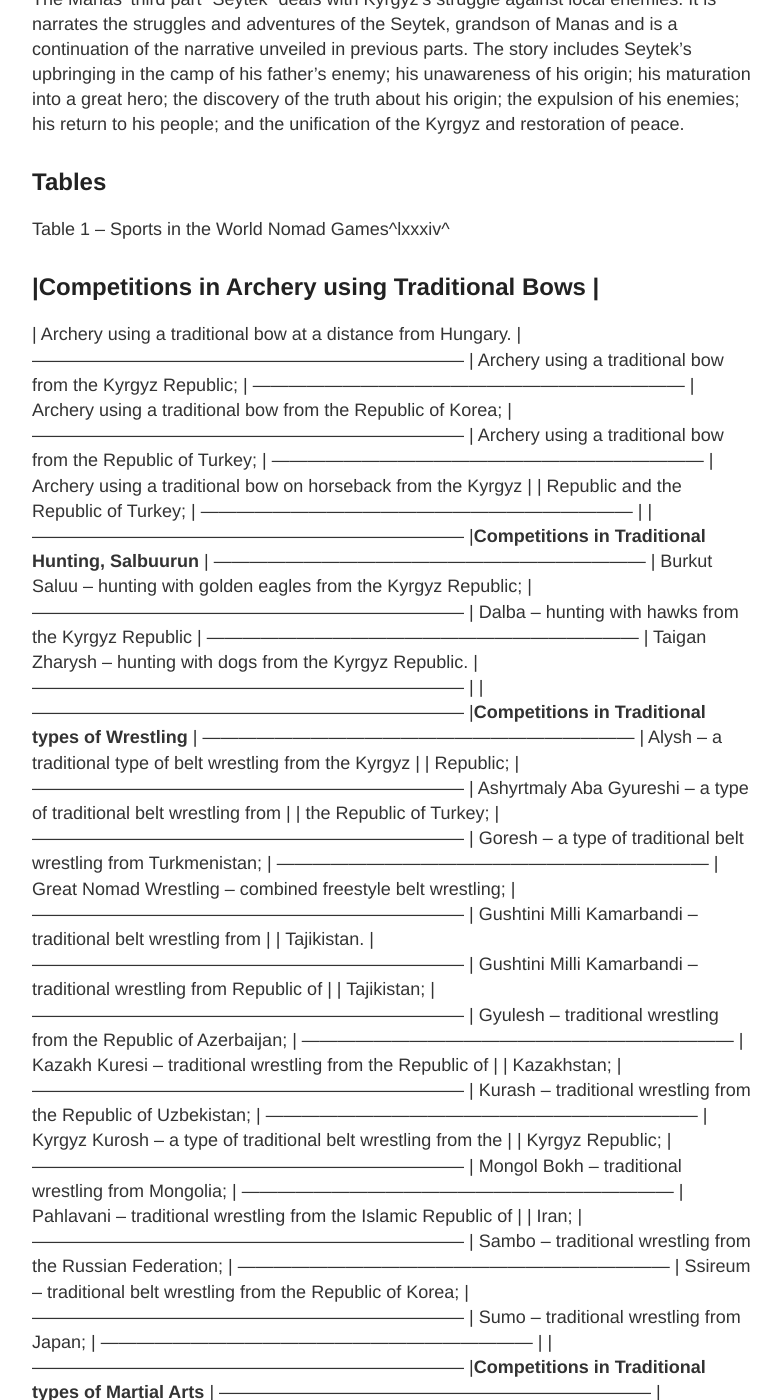
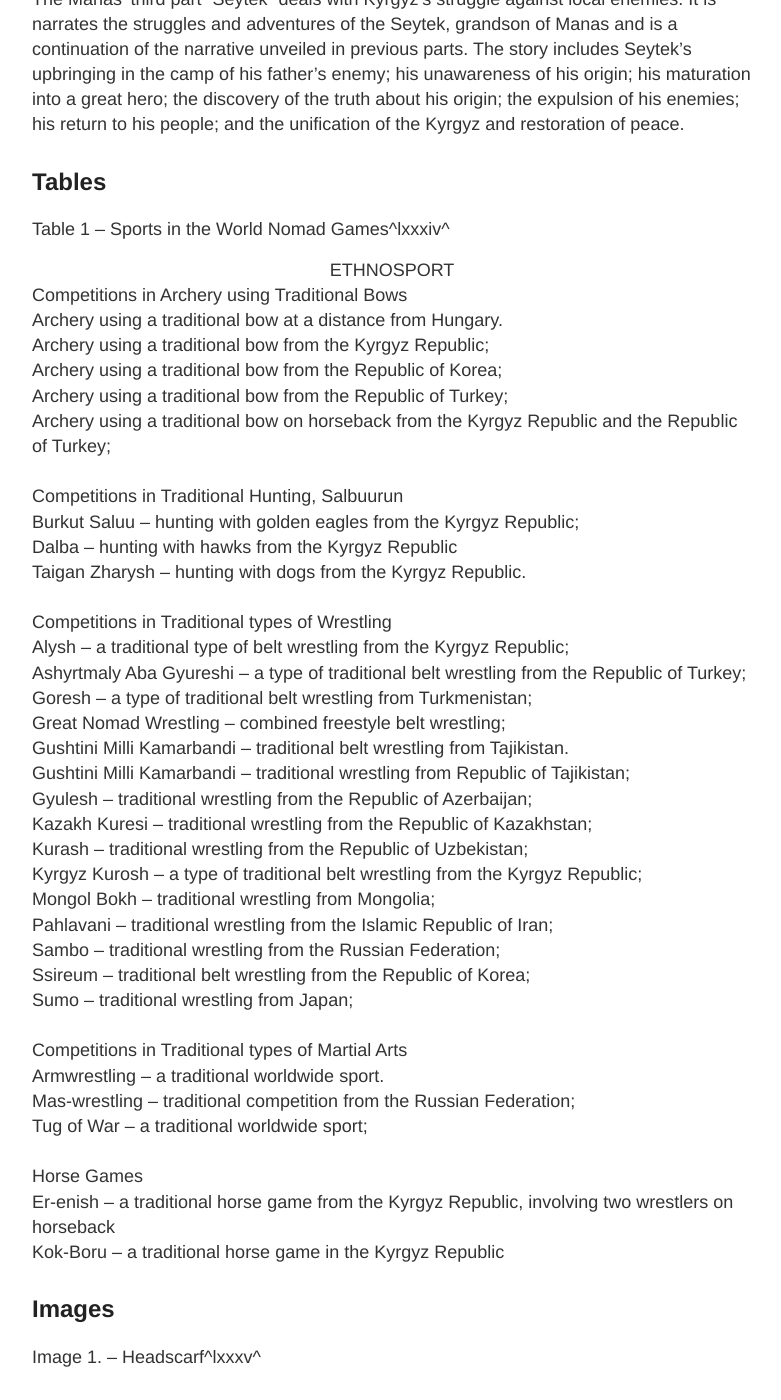
Before and after one commit to eurasiancities/eurasiancities, a Jekyll site: the page built from _essays/holden-cherepov.md, in a window 1280 px wide and 1400 px high, scrolled down 14820 px. Shown: the whole window, without its empty margins (248-1029 px from the left). Built offline with Jekyll 4.4.1, drawn with Linux system fonts in a browser that asks for light colours; part of the change alters nothing that is shown; some of the changed text lies outside the part shown; grey boxes are pictures that could not be loaded.

Commit message:
add table

```diff
--- a/_essays/holden-cherepov.md
+++ b/_essays/holden-cherepov.md
@@ -732,123 +732,45 @@ the unification of the Kyrgyz and restoration of peace.
 
 Table 1 -- Sports in the World Nomad Games^lxxxiv^
 
-
-|**Competitions in Archery using Traditional Bows**                 |
-------------------------------------------------------------------------
-| Archery using a traditional bow at a distance from Hungary.          |
-------------------------------------------------------------------------
-| Archery using a traditional bow from the Kyrgyz Republic;            |
-------------------------------------------------------------------------
-| Archery using a traditional bow from the Republic of Korea;          |
-------------------------------------------------------------------------
-| Archery using a traditional bow from the Republic of Turkey;         |
-------------------------------------------------------------------------
-| Archery using a traditional bow on horseback from the Kyrgyz         |
-| Republic and the Republic of Turkey;                                 |
-------------------------------------------------------------------------
-|                                                                      |
-------------------------------------------------------------------------
-|**Competitions in Traditional Hunting, Salbuurun**                 |
-------------------------------------------------------------------------
-| Burkut Saluu -- hunting with golden eagles from the Kyrgyz Republic; |
-------------------------------------------------------------------------
-| Dalba -- hunting with hawks from the Kyrgyz Republic                 |
-------------------------------------------------------------------------
-| Taigan Zharysh -- hunting with dogs from the Kyrgyz Republic.        |
-------------------------------------------------------------------------
-|                                                                      |
-------------------------------------------------------------------------
-|**Competitions in Traditional types of Wrestling**                 |
-------------------------------------------------------------------------
-| Alysh -- a traditional type of belt wrestling from the Kyrgyz        |
-| Republic;                                                            |
-------------------------------------------------------------------------
-| Ashyrtmaly Aba Gyureshi -- a type of traditional belt wrestling from |
-| the Republic of Turkey;                                              |
-------------------------------------------------------------------------
-| Goresh -- a type of traditional belt wrestling from Turkmenistan;    |
-------------------------------------------------------------------------
-| Great Nomad Wrestling -- combined freestyle belt wrestling;          |
-------------------------------------------------------------------------
-| Gushtini Milli Kamarbandi -- traditional belt wrestling from         |
-| Tajikistan.                                                          |
-------------------------------------------------------------------------
-| Gushtini Milli Kamarbandi -- traditional wrestling from Republic of  |
-| Tajikistan;                                                          |
-------------------------------------------------------------------------
-| Gyulesh -- traditional wrestling from the Republic of Azerbaijan;    |
-------------------------------------------------------------------------
-| Kazakh Kuresi -- traditional wrestling from the Republic of          |
-| Kazakhstan;                                                          |
-------------------------------------------------------------------------
-| Kurash -- traditional wrestling from the Republic of Uzbekistan;     |
-------------------------------------------------------------------------
-| Kyrgyz Kurosh -- a type of traditional belt wrestling from the       |
-| Kyrgyz Republic;                                                     |
-------------------------------------------------------------------------
-| Mongol Bokh -- traditional wrestling from Mongolia;                  |
-------------------------------------------------------------------------
-| Pahlavani -- traditional wrestling from the Islamic Republic of      |
-| Iran;                                                                |
-------------------------------------------------------------------------
-| Sambo -- traditional wrestling from the Russian Federation;          |
-------------------------------------------------------------------------
-| Ssireum -- traditional belt wrestling from the Republic of Korea;    |
-------------------------------------------------------------------------
-| Sumo -- traditional wrestling from Japan;                            |
-------------------------------------------------------------------------
-|                                                                      |
-------------------------------------------------------------------------
-|**Competitions in Traditional types of Martial Arts**              |
-------------------------------------------------------------------------
-| Armwrestling -- a traditional worldwide sport.                       |
-------------------------------------------------------------------------
-| Mas-wrestling -- traditional competition from the Russian            |
-| Federation;                                                          |
-------------------------------------------------------------------------
-| Tug of War -- a traditional worldwide sport;                         |
-------------------------------------------------------------------------
-|                                                                      |
-------------------------------------------------------------------------
-|**Horse Games**                                                    |
-------------------------------------------------------------------------
-| Er-enish -- a traditional horse game from the Kyrgyz Republic,       |
-| involving two wrestlers on horseback                                 |
-------------------------------------------------------------------------
-| Kok-Boru -- a traditional horse game in the Kyrgyz Republic          |
-------------------------------------------------------------------------
-
--------------------------------------------------------------------
-|**Horse Racing**                                              |
--------------------------------------------------------------------
-| At Chabysh -- races over a long distance                        |
--------------------------------------------------------------------
-| Byshty Jorgo -- pacer racing of three-year-old horses           |
--------------------------------------------------------------------
-| Distance races                                                  |
--------------------------------------------------------------------
-| Flat races                                                      |
--------------------------------------------------------------------
-| Jorgo Salysh -- pacer racing                                    |
--------------------------------------------------------------------
-| Kunan Chabysh -- races of two-year-old horses                   |
--------------------------------------------------------------------
-|                                                                 |
--------------------------------------------------------------------
-|**Traditional Games**                                         |
--------------------------------------------------------------------
-| Ordo -- a traditional game in the Kyrgyz Republic               |
--------------------------------------------------------------------
-|                                                                 |
--------------------------------------------------------------------
-|**Traditional Intellectual Games**                            |
--------------------------------------------------------------------
-| Toguz Korgool -- an intellectual game from the Kyrgyz Republic; |
--------------------------------------------------------------------
-| Mangala -- an intellectual game from the Republic of Turkey;    |
--------------------------------------------------------------------
-| Oware -- an intellectual game from west Africa                  |
--------------------------------------------------------------------
+|     ETHNOSPORT                                                                                                  |
+|-----------------------------------------------------------------------------------------------------------------|
+|     Competitions in Archery using   Traditional Bows                                                            |
+|     Archery using a traditional bow at   a distance from Hungary.                                               |
+|     Archery using a traditional bow   from the Kyrgyz Republic;                                                 |
+|     Archery using a traditional bow from the Republic of Korea;                                                 |
+|     Archery using a traditional bow from the Republic of   Turkey;                                              |
+|     Archery using a traditional bow on horseback from   the Kyrgyz Republic and the Republic of Turkey;         |
+|                                                                                                                 |
+|     Competitions in Traditional Hunting, Salbuurun                                                              |
+|     Burkut Saluu – hunting with golden eagles from the Kyrgyz Republic;                                         |
+|     Dalba – hunting with hawks from the Kyrgyz Republic                                                         |
+|     Taigan Zharysh – hunting   with dogs from the   Kyrgyz Republic.                                            |
+|                                                                                                                 |
+|     Competitions in Traditional types   of Wrestling                                                            |
+|     Alysh – a traditional type of belt wrestling from the Kyrgyz Republic;                                      |
+|     Ashyrtmaly Aba Gyureshi – a type of traditional belt wrestling from the Republic of Turkey;                 |
+|     Goresh – a type   of traditional belt wrestling from Turkmenistan;                                          |
+|     Great Nomad Wrestling – combined freestyle belt   wrestling;                                                |
+|     Gushtini Milli Kamarbandi – traditional belt wrestling from Tajikistan.                                     |
+|     Gushtini Milli   Kamarbandi – traditional wrestling from Republic of Tajikistan;                            |
+|     Gyulesh – traditional wrestling from the Republic of Azerbaijan;                                            |
+|     Kazakh Kuresi –   traditional wrestling from   the Republic of Kazakhstan;                                  |
+|     Kurash – traditional wrestling from the Republic of Uzbekistan;                                             |
+|     Kyrgyz Kurosh   – a type of traditional   belt wrestling from   the Kyrgyz Republic;                        |
+|     Mongol Bokh – traditional wrestling from Mongolia;                                                          |
+|     Pahlavani – traditional wrestling from the Islamic Republic of Iran;                                        |
+|     Sambo – traditional wrestling from the Russian Federation;                                                  |
+|     Ssireum – traditional belt wrestling from   the Republic of Korea;                                          |
+|     Sumo – traditional wrestling from Japan;                                                                    |
+|                                                                                                                 |
+|     Competitions in Traditional types   of Martial Arts                                                         |
+|     Armwrestling – a traditional worldwide sport.                                                               |
+|     Mas-wrestling – traditional competition from the Russian Federation;                                        |
+|     Tug of War – a traditional   worldwide sport;                                                               |
+|                                                                                                                 |
+|     Horse Games                                                                                                 |
+|     Er-enish – a traditional horse   game from the   Kyrgyz Republic, involving two wrestlers on   horseback    |
+|     Kok-Boru – a traditional horse game in the   Kyrgyz Republic                                                |
 
 ## Images
 
```
